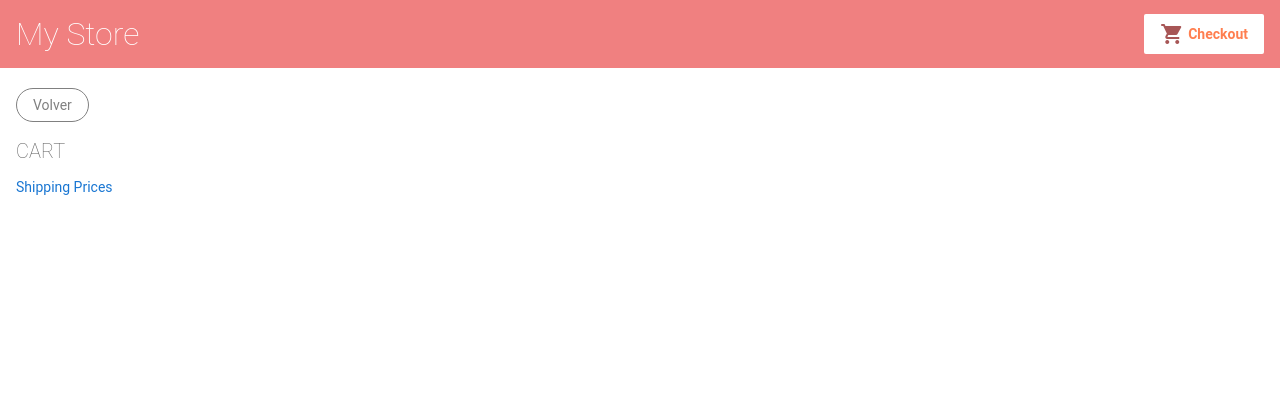
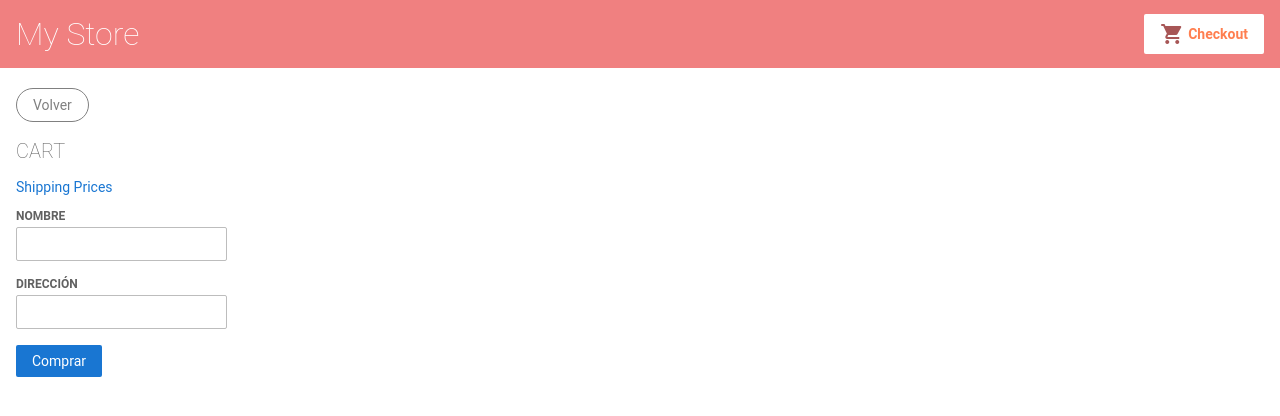
Before and after one commit to AranVmore/angular-part01, an Angular app: page /cart in a window 1280 px wide. Shown: the top 416 px of the page. Built offline with nearby package versions, Linux system fonts and the light colour scheme.

Commit message:
form user

```diff
--- a/src/app/cart/cart.component.html
+++ b/src/app/cart/cart.component.html
@@ -4,12 +4,26 @@
 
 <h2>CART</h2>
 
+<!-- LISTADO PRECIOS -->
 <p>
   <a routerLink="/shipping">Shipping Prices</a>
 </p>
 
-<!-- listamos los productos que agreguemos al carro -->
+<!-- PRODUCTOS AGREGADOS AL CARRITO -->
 <div class="cart-item" *ngFor="let item of items">
   <span>{{ item.name }}</span>
   <span>{{ item.price | currency }}</span>
 </div>
+
+<!-- FORMULARIO PAGO -->
+<!-- el enlace de propiedades de formGroup para enlazar el checkoutForm a la etiqueta form en la plantilla.
+-->
+<form [formGroup]="checkoutForm" (ngSubmit)="onSubmit(checkoutForm.value)">
+  <div>
+    <label for="name">Nombre</label>
+    <input id="name" type="text" formControlName="name" />
+    <label for="address">Dirección</label>
+    <input id="address" type="text" formControlName="address" />
+  </div>
+  <button class="button" type="submit">Comprar</button>
+</form>
--- a/src/app/cart/cart.component.ts
+++ b/src/app/cart/cart.component.ts
@@ -1,4 +1,6 @@
 import { Component, OnInit } from '@angular/core';
+// El servicio de Angular FormBuilder proporciona los métodos para crear los controladores para el pago.
+import { FormBuilder } from '@angular/forms';
 import { CartService } from '../cart.service';
 
 @Component({
@@ -8,10 +10,33 @@ import { CartService } from '../cart.service';
 })
 export class CartComponent implements OnInit {
   items;
+  // propiedad checkoutForm para almacenar el modelo del formulario.
+  checkoutForm;
 
-  constructor(private cartService: CartService) {}
+  constructor(
+    private cartService: CartService,
+    // módulo ReactiveFormsModule proporciona el servicio FormBuilder, ya ha importado AppModule
+    private formBuilder: FormBuilder
+  ) {
+    // capturar el nombre y la dirección del usuario, configura la propiedad checkoutForm usando el método group() de FormBuilder a un formulario que contenga los campos name y addess.
+    this.checkoutForm = this.formBuilder.group({
+      name: '',
+      address: '',
+    });
+  }
 
   ngOnInit() {
     this.items = this.cartService.getItems();
   }
+
+  // método onSubmit() para procesar el formulario
+
+  onSubmit(customerData) {
+    // Process checkout data here
+    // método clearCart() de CartService para eliminar los elementos del carrito y restaurar el formulario después de enviarlo.
+    this.items = this.cartService.clearCart();
+    this.checkoutForm.reset();
+
+    console.warn('Your order has been submitted', customerData);
+  }
 }
```
